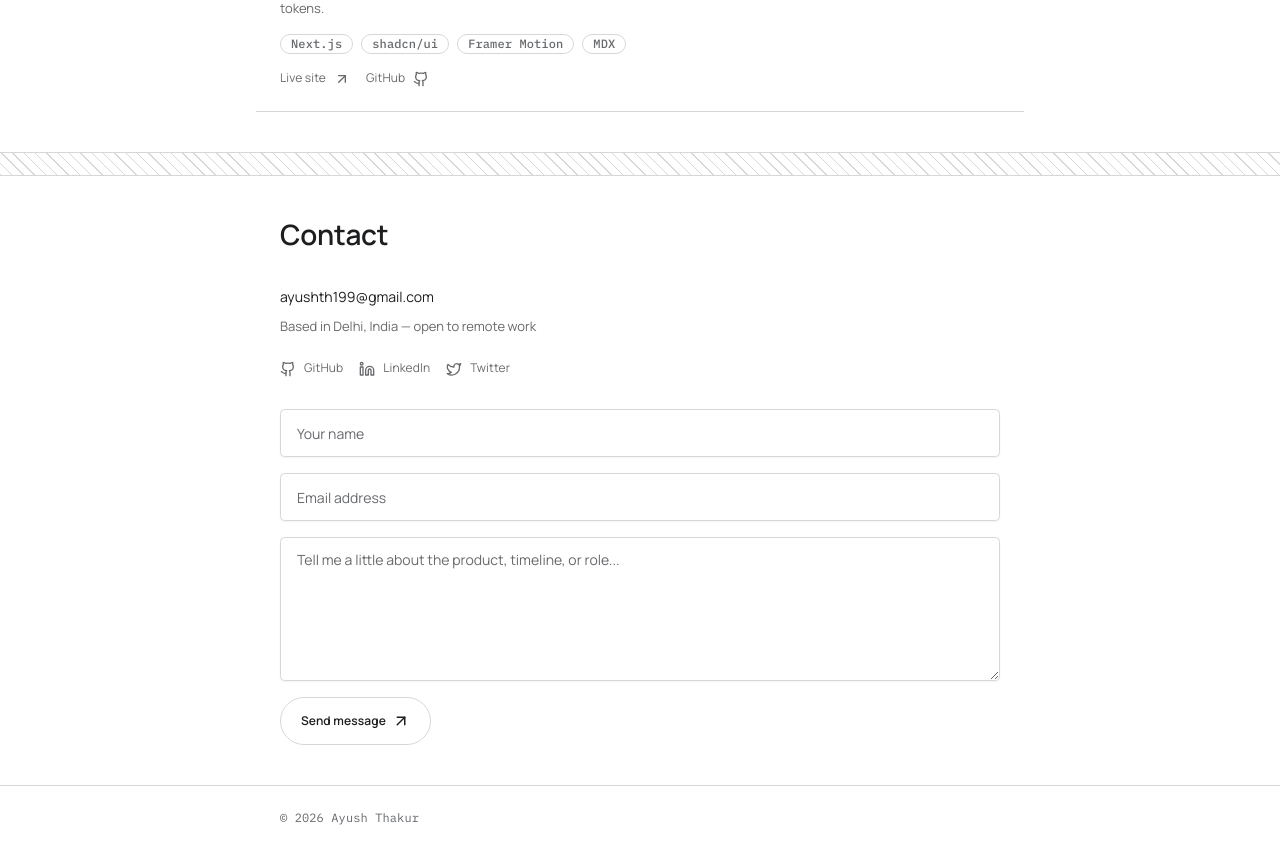
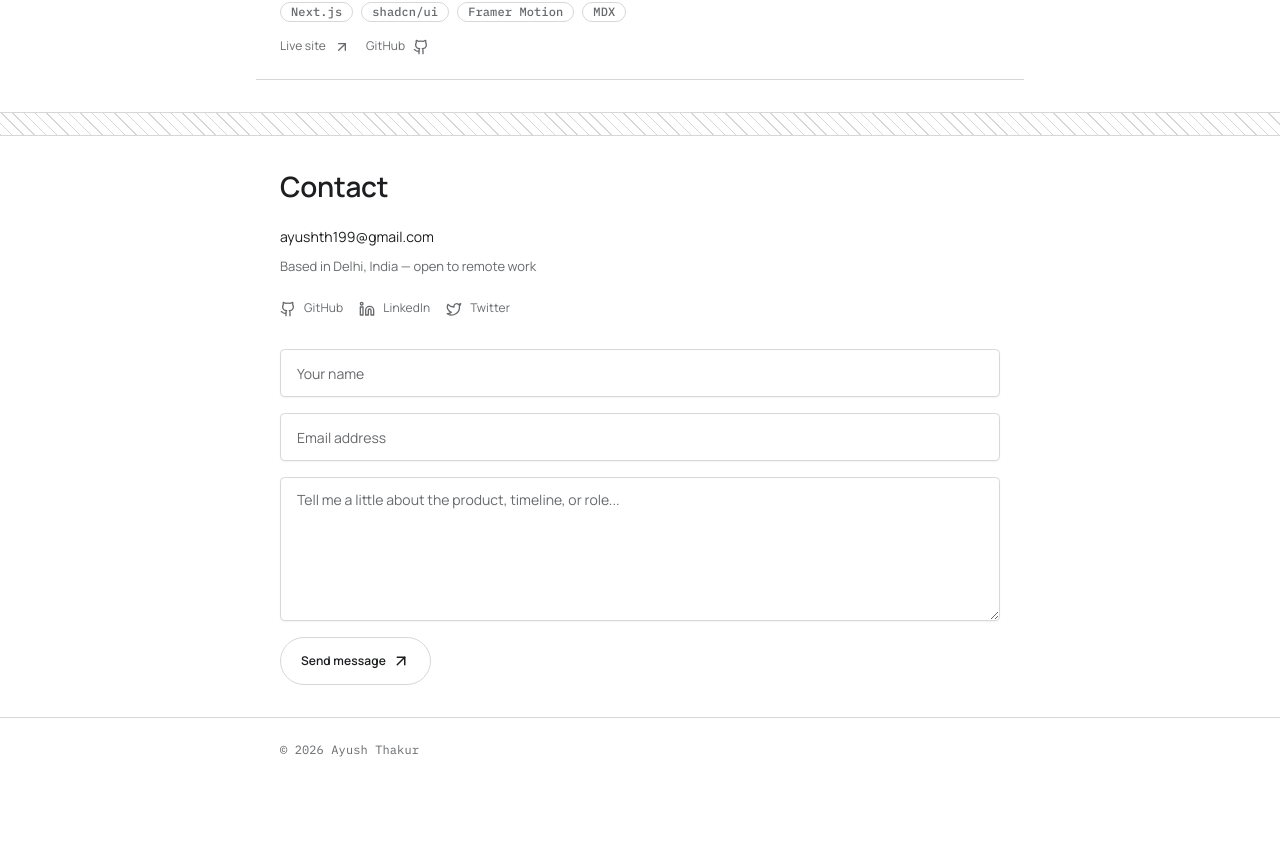
Before and after one commit to ryvvern/personal_portfolio, a Next.js app: page / in a window 1280 px wide. Shown: the part 1490-2341 px from the top of the page. After the commit the page ends 2273 px from the top, so only its background shows below. Built offline with nearby package versions, Linux system fonts and the light colour scheme.

Commit message:
style(layout): compact section heading bands

```diff
--- a/components/contact-section.tsx
+++ b/components/contact-section.tsx
@@ -15,7 +15,7 @@
   return (
     <section id="contact" className="container-shell section-space">
       <SectionHeading title="Contact" />
-      <div className="mt-8">
+      <div>
         <Link
           href={`mailto:${siteConfig.email}`}
           className="text-body hover:underline"
--- a/components/section-heading.tsx
+++ b/components/section-heading.tsx
@@ -5,7 +5,7 @@
 
 export function SectionHeading({ title, count }: SectionHeadingProps) {
   return (
-    <h2 className="mb-4 text-section font-semibold text-foreground">
+    <h2 className="mb-5 text-section font-semibold text-foreground">
       {title}
       {count !== undefined && (
         <sup className="text-label text-muted-foreground">{count}</sup>
--- a/styles/globals.css
+++ b/styles/globals.css
@@ -144,12 +144,6 @@
     padding-block: 2rem;
   }
 
-  @media (min-width: 48rem) {
-    .section-space {
-      padding-block: 2.5rem;
-    }
-  }
-
   .glass-panel {
     background: transparent;
     border: 1px solid var(--border);
```
